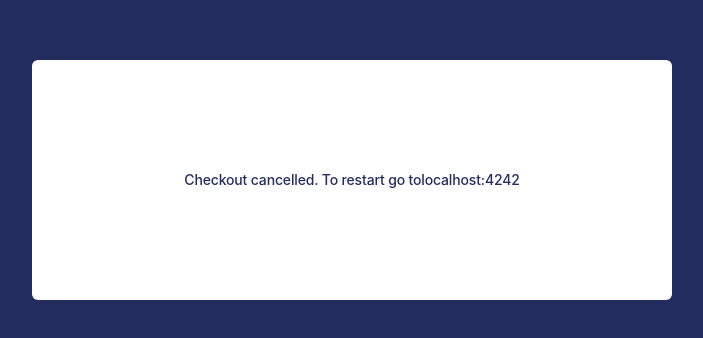
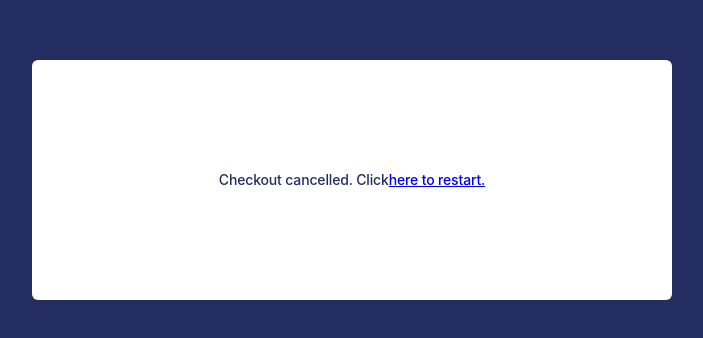
Before and after one commit to A-Fredette/ppp-checkout, a website: page public/cancel.html in a window 1280 px wide. Shown: the part 220-558 px from the top of the page, without its empty margins (288-991 px from the left). Drawn offline with Linux system fonts and the light colour scheme.

Commit message:
Added return URL on cancel

```diff
--- a/public/cancel.html
+++ b/public/cancel.html
@@ -1,11 +1,11 @@
-<html>
+  <html>
 <head>
   <title>Checkout canceled</title>
   <link rel="stylesheet" href="style.css">
 </head>
 <body>
   <section>
-    <p>Checkout cancelled. To restart go to <a>localhost:4242</a></p>
+    <p>Checkout cancelled. Click <a href="https://ppp-checkout.herokuapp.com/">here to restart.</a></p>
   </section>
 </body>
 </html>
```
